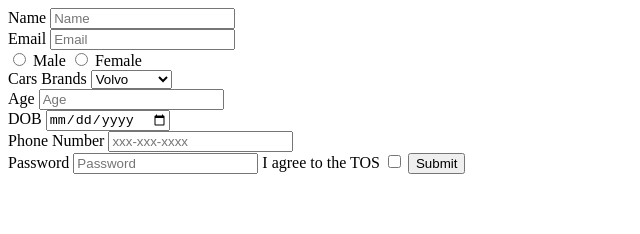
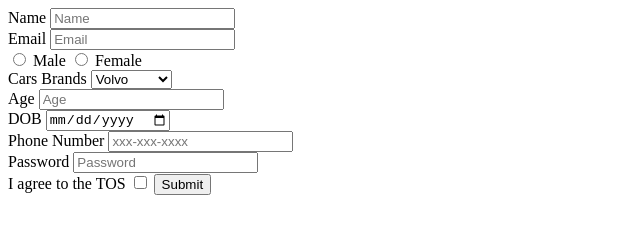
Before and after one commit to acciojob/signup-form-car-RishabhSingh4872962, a website: page main.html in a window 1280 px wide. Shown: the whole page, without its empty margins (0-640 px from the left). Drawn offline with Linux system fonts and the light colour scheme.

Commit message:
created a submission

```diff
--- a/main.html
+++ b/main.html
@@ -36,7 +36,7 @@
 
 <input id="tel" type="tel" required="true" placeholder="xxx-xxx-xxxx"/><br>
 		<label for="password">Password</label>
-		<input id="password" required="true" type="password" placeholder="Password"/>
+		<input id="password" required="true" type="password" placeholder="Password"/><br>
 		<label for="tos">I agree to the TOS</label>
 		<input type="checkbox" required="true"/>
 		<button type="submit">Submit</button>
```
